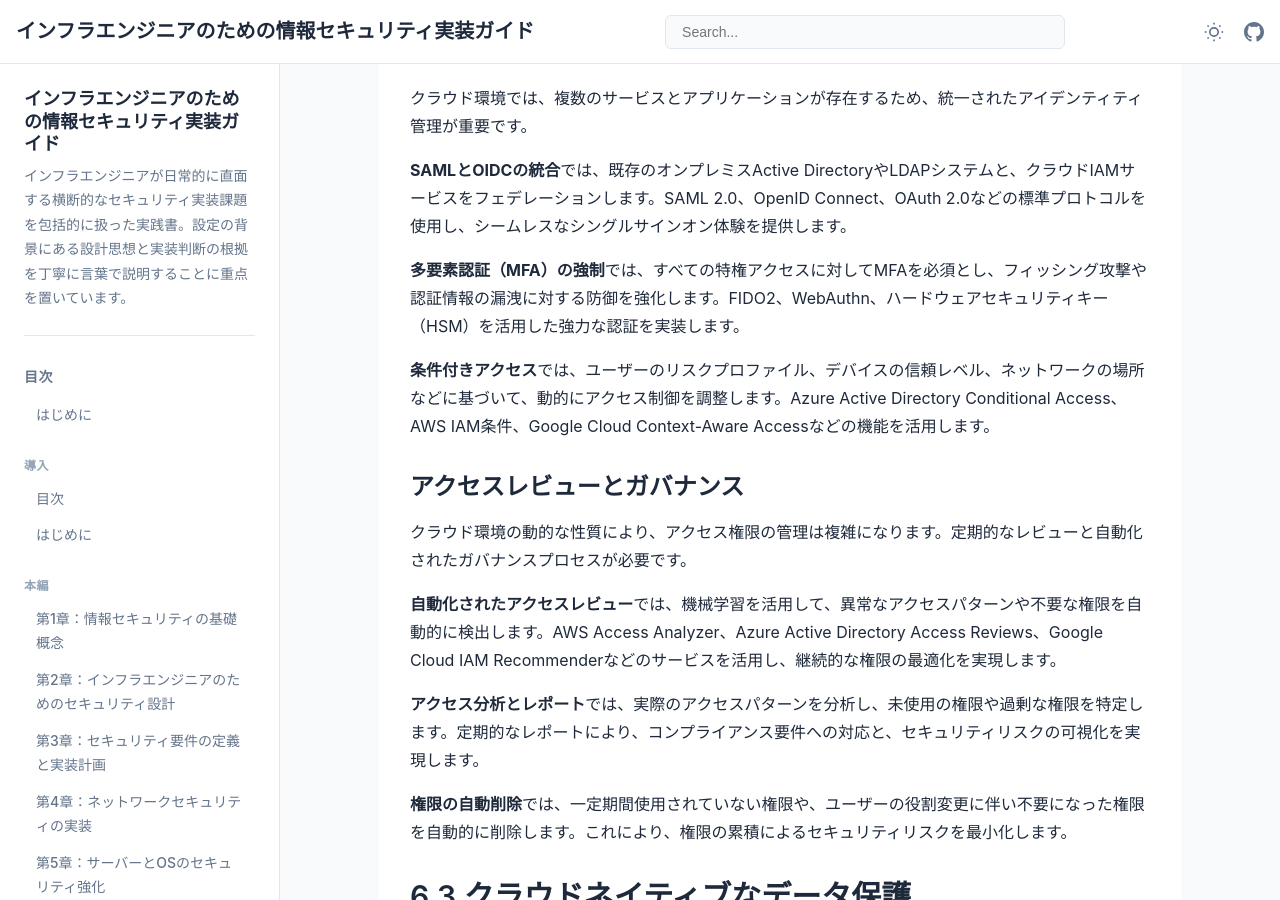
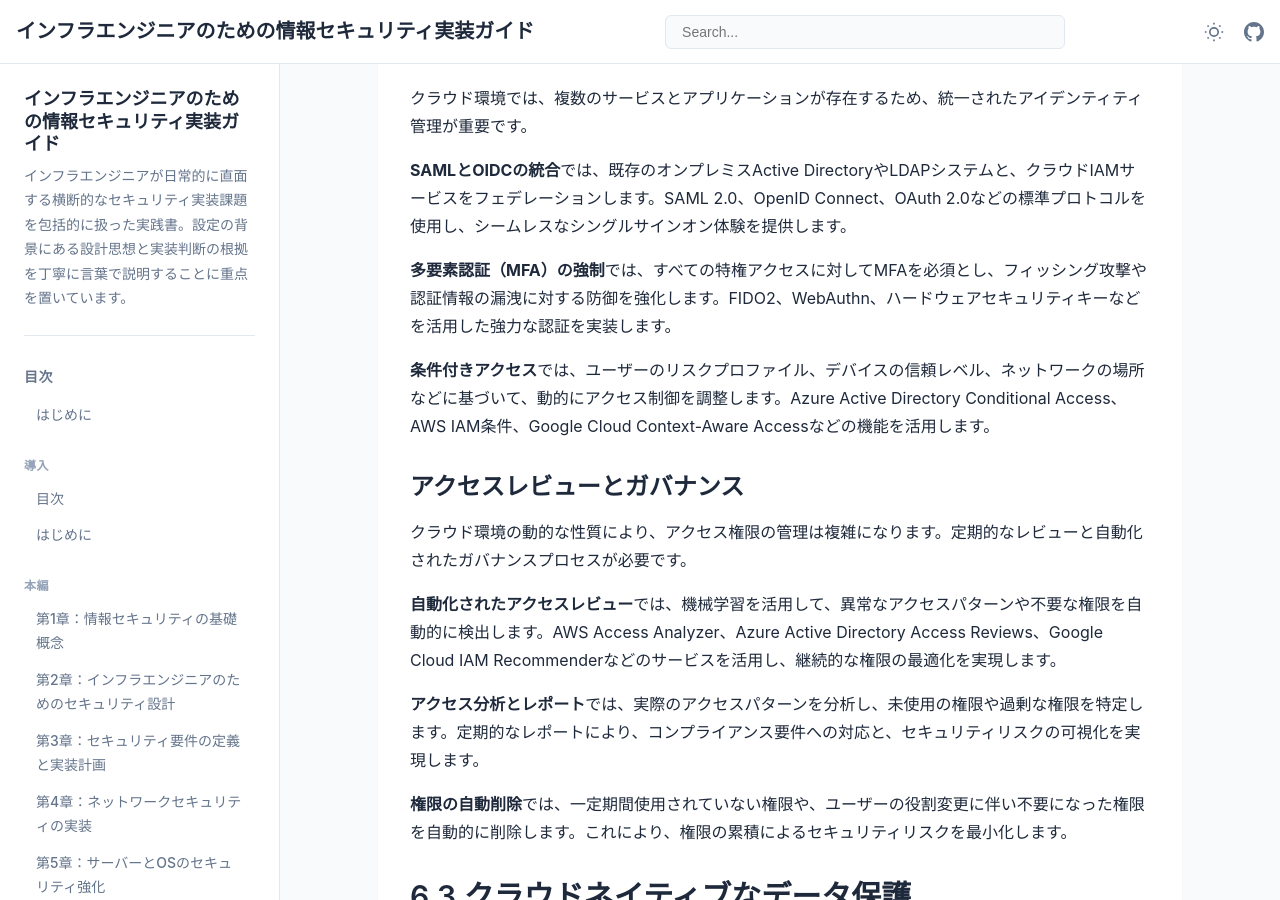
Before and after one commit to itdojp/it-infra-security-guide-book, a Jekyll site: the page built from docs/chapter-chapter06/index.md, in a window 1280 px wide and 900 px high, scrolled down 6176 px. Built offline with Jekyll 4.4.1, drawn with Linux system fonts in a browser that asks for light colours; some of the changed text lies outside the part shown.

Commit message:
Fix minor typos and cross-chapter consistency

```diff
--- a/docs/chapter-chapter06/index.md
+++ b/docs/chapter-chapter06/index.md
@@ -187,7 +187,7 @@ resource "aws_security_group" "database_tier" {
 
 **SAMLとOIDCの統合**では、既存のオンプレミスActive DirectoryやLDAPシステムと、クラウドIAMサービスをフェデレーションします。SAML 2.0、OpenID Connect、OAuth 2.0などの標準プロトコルを使用し、シームレスなシングルサインオン体験を提供します。
 
-**多要素認証（MFA）の強制**では、すべての特権アクセスに対してMFAを必須とし、フィッシング攻撃や認証情報の漏洩に対する防御を強化します。FIDO2、WebAuthn、ハードウェアセキュリティキー（HSM）を活用した強力な認証を実装します。
+**多要素認証（MFA）の強制**では、すべての特権アクセスに対してMFAを必須とし、フィッシング攻撃や認証情報の漏洩に対する防御を強化します。FIDO2、WebAuthn、ハードウェアセキュリティキーなどを活用した強力な認証を実装します。
 
 **条件付きアクセス**では、ユーザーのリスクプロファイル、デバイスの信頼レベル、ネットワークの場所などに基づいて、動的にアクセス制御を調整します。Azure Active Directory Conditional Access、AWS IAM条件、Google Cloud Context-Aware Accessなどの機能を活用します。
 
```
Also changed, not shown: other parts of docs/chapter-chapter06/index.md (+1 -1 lines), docs/chapter-chapter01/index.md (+1 -1 lines), docs/chapter-chapter02/index.md (+2 -2 lines), docs/chapter-chapter05/index.md (+1 -1 lines).
